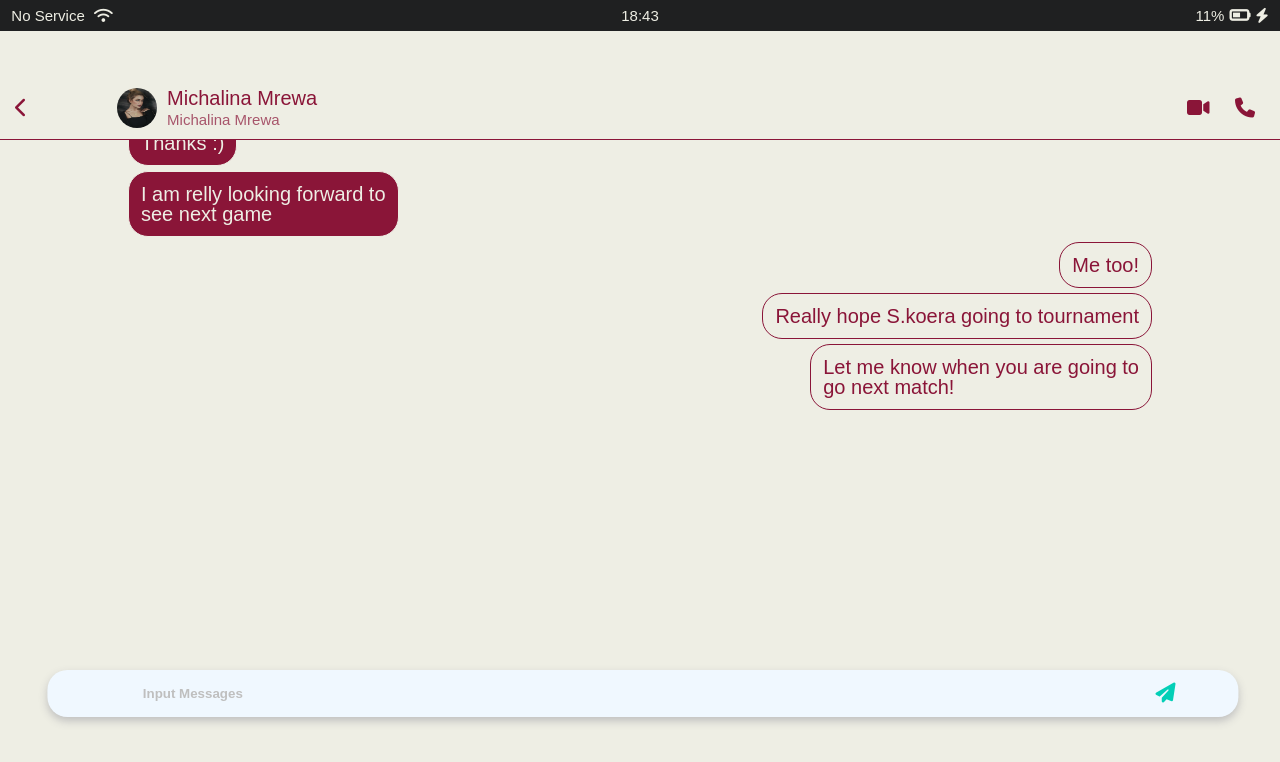
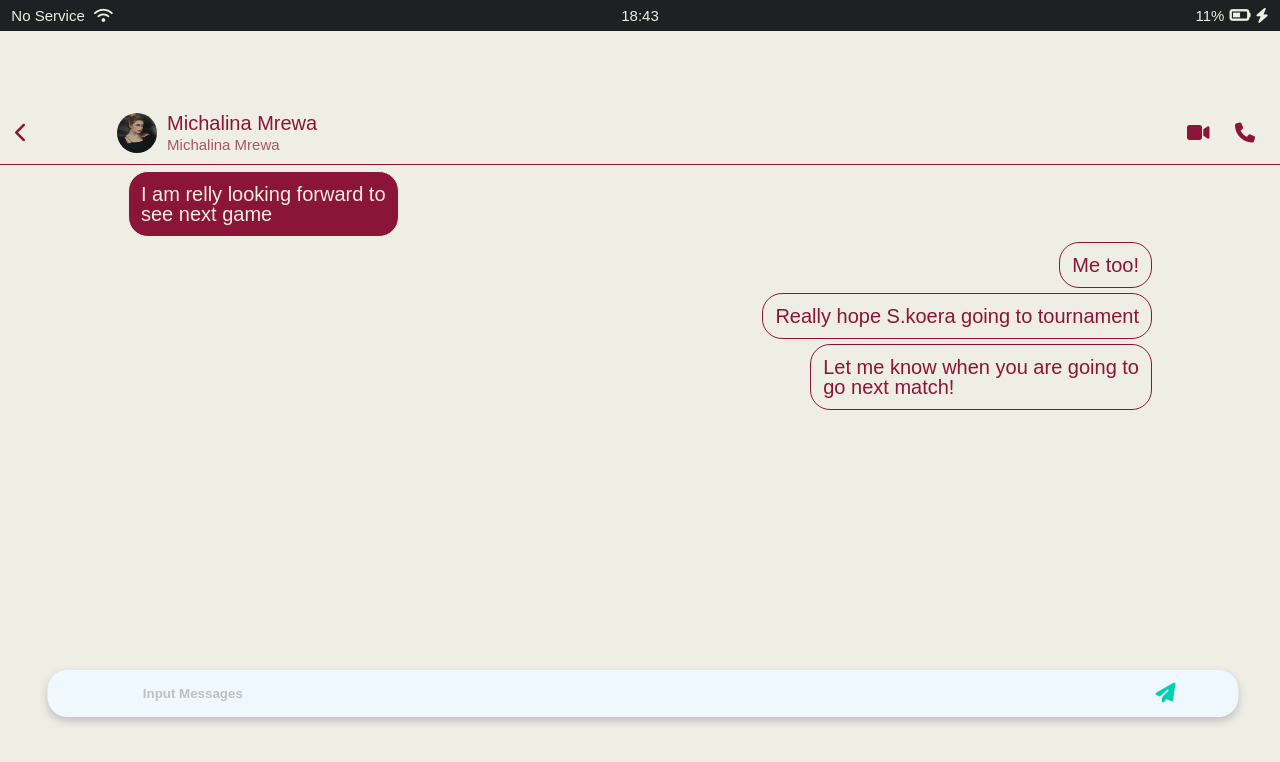
Before and after one commit to jacoong/cocoa-talk, a plain HTML site: page chatting-room.html in a window 1280 px wide. Drawn offline with Linux system fonts and the light colour scheme.

Commit message:
ggo home
gogo home

```diff
--- a/css/screens/chatting-room.css
+++ b/css/screens/chatting-room.css
@@ -50,7 +50,7 @@
 .chatting__screen-header{
     align-items: center;
     border-bottom: 1px solid var(--concept-color);
-    padding-top: 6vw;
+    padding-top: 8vw;
     position: fixed;
     /* height: 73px; */
     width: 100%;
```
